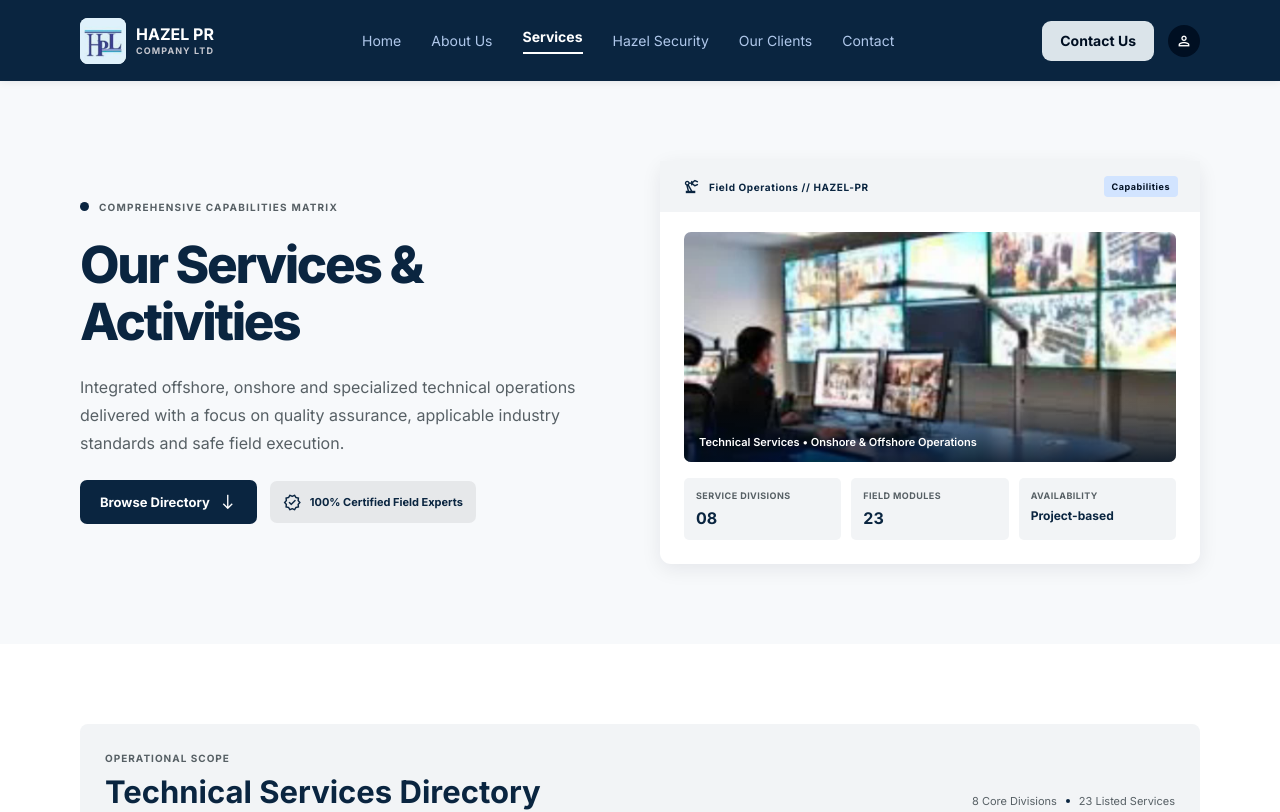
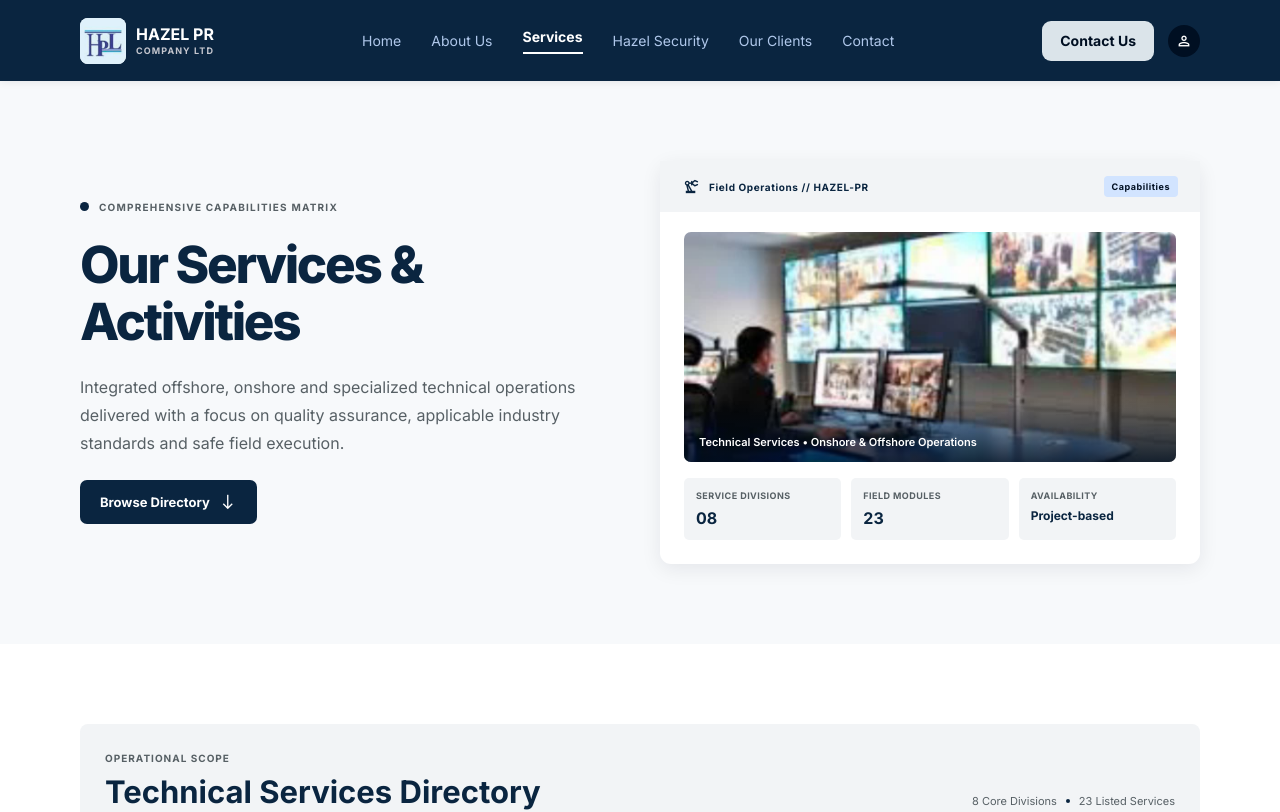
Before and after one commit to ENJ0Y-Labs/hazel-website, a React (Vite) app: page /services in a window 1280 px wide. Shown: the top 812 px of the page. Built offline with nearby package versions, Linux system fonts and the light colour scheme.

Commit message:
Remove unsupported services certification claim

```diff
--- a/src/pages/Services.jsx
+++ b/src/pages/Services.jsx
@@ -103,7 +103,7 @@ export default function Services() {
             <p>Integrated offshore, onshore and specialized technical operations delivered with a focus on quality assurance, applicable industry standards and safe field execution.</p>
             <div className="services-hero-actions">
               <a className="services-button services-button-primary" href="#matrix">Browse Directory <ServiceIcon name="south" /></a>
-              <span className="services-certified"><ServiceIcon name="verified" />100% Certified Field Experts</span>
+
             </div>
           </div>
 
```
